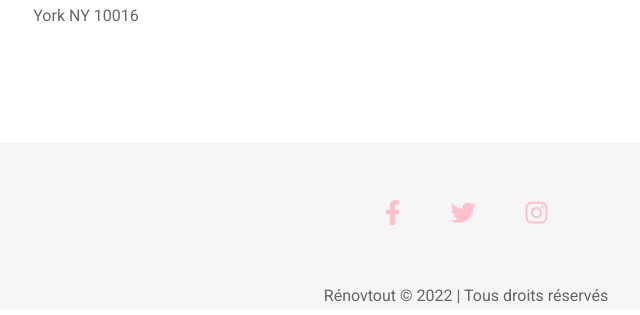
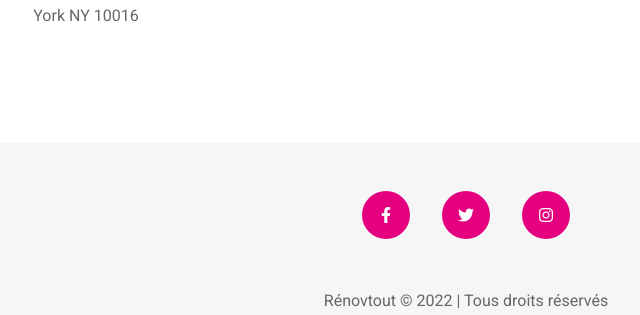
Before and after one commit to Larsenik67/Renovtout, a PHP site: page / in a window 1280 px wide. Shown: the part 3238-3553 px from the top of the page, without its empty margins (174-814 px from the left). Run offline with PHP 8.4, Linux system fonts and the light colour scheme; some libraries are stand-ins or nearby versions.

Commit message:
modification icon reseau

```diff
--- a/css/style.css
+++ b/css/style.css
@@ -488,9 +488,16 @@ nav>a:hover{
 }
 
 .container_reseau>i{
-    font-size: 25px;
-    color: pink;
-    padding: 1em;
+    display: flex;
+    color: #fff;
+    background-color: #e4007f;
+    border-radius: 60px;
+    margin: 1em;
+    width: 3em;
+    height: 3em;
+    align-items: center;
+    justify-content: center;
+
 }
 
 .container_reseau>i:hover{
```
